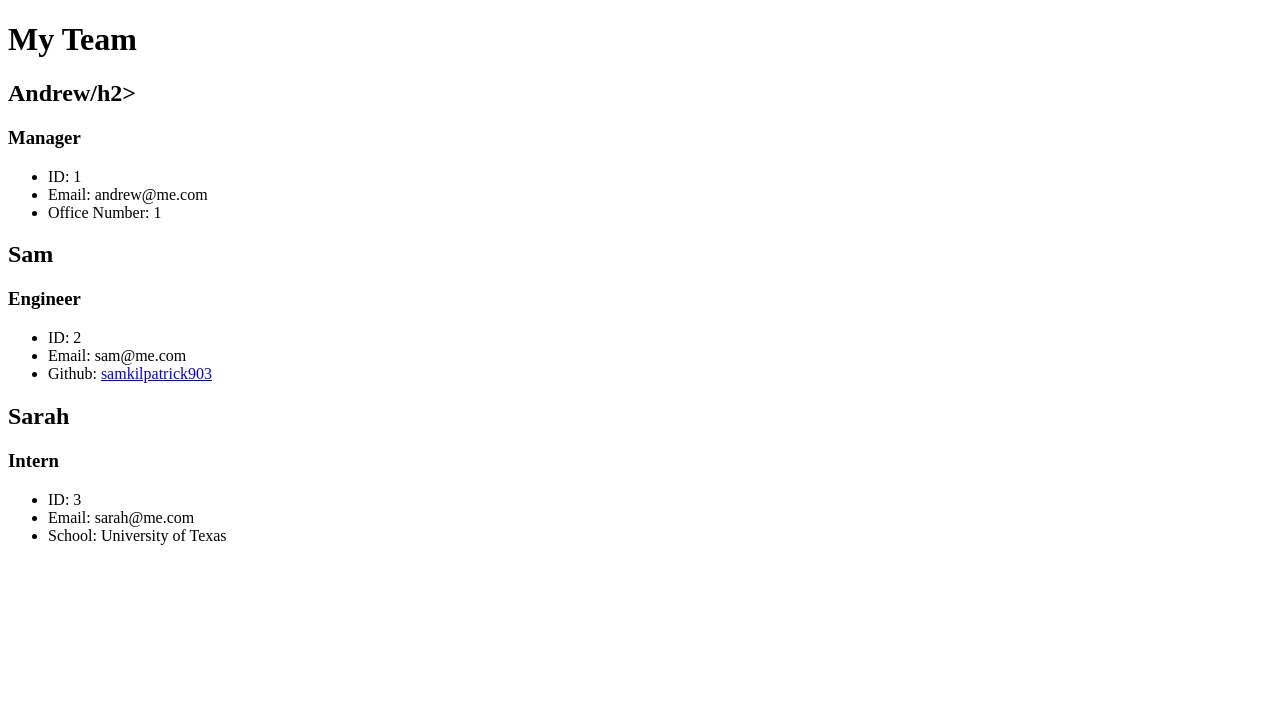
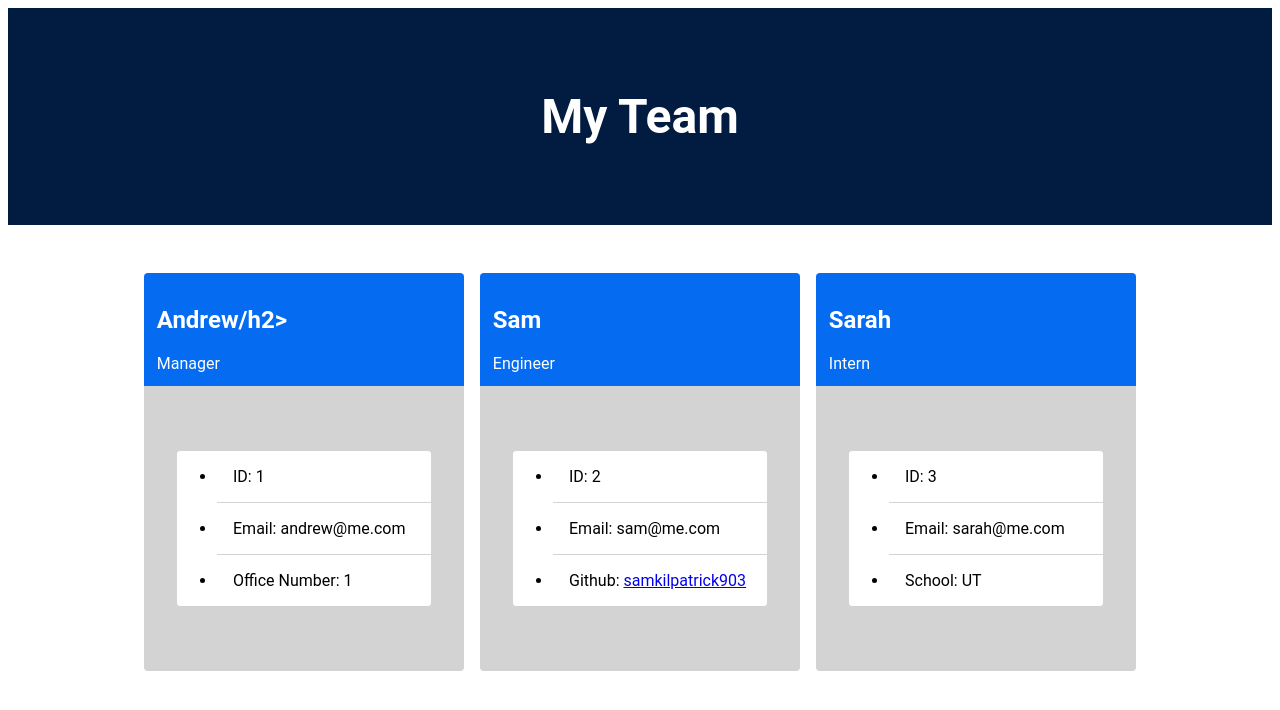
Before and after one commit to samkilpatrick903/Homework_10_TeamProfile, a plain HTML site: page index.html in a window 1280 px wide. Drawn offline with Linux system fonts and the light colour scheme; a script that the page names is missing.

Commit message:
updated css

```diff
--- a/assets/css/styles.css
+++ b/assets/css/styles.css
@@ -3,15 +3,16 @@
 }
 
 header {
-    background-color: #011C40;
+  background-color: #011c40;
   padding: 3rem;
   text-align: center;
-    font-family: 'Roboto', sans-serif;;
+  font-family: "Roboto", sans-serif;
 }
 
 header h1 {
   color: white;
-    font-size: 1.5rem;
+  font-size: 3rem;
+  font-family: "Roboto", sans-serif;
 }
 
 main {
@@ -20,12 +21,64 @@ main {
   justify-content: center;
   padding-top: 2rem;
   padding-bottom: 3rem;
+  font-family: "Roboto", sans-serif;
 }
 
 .card {
   width: calc(50% - 2rem);
   max-width: 20rem;
   margin-top: 1rem;
-    margin-left: .5rem;
-    margin-right: .5rem;
+  margin-left: 0.5rem;
+  margin-right: 0.5rem;
+  font-family: "Roboto", sans-serif;
 }
+
+.card h2 {
+  font-size: 1.5rem;
+  font-family: "Roboto", sans-serif;
+}
+
+.card h3 {
+  font-size: 1rem;
+  display: inline;
+  font-weight: normal;
+  font-family: "Roboto", sans-serif;
+}
+
+.card-header {
+  background-color: #056cf2;
+  color: white;
+  padding: 0.8rem;
+  border-radius: 0.25rem 0.25rem 0 0;
+}
+
+img {
+  width: 1.5rem;
+  margin-bottom: -0.25rem;
+  margin-top: 0.2rem;
+}
+
+.card-body {
+  background-color: lightgrey;
+  display: flex;
+  align-items: center;
+  justify-content: center;
+  padding-top: 3rem;
+  padding-bottom: 3rem;
+  border-radius: 0 0 0.25rem 0.25rem;
+}
+
+.card-body ul {
+  background-color: white;
+  width: 80%;
+  border: 1px solid lightgrey;
+  border-radius: 0.25rem;
+}
+
+.card-body li {
+  padding: 1rem;
+}
+li:nth-child(2) {
+  border-top: 1px solid lightgrey;
+  border-bottom: 1px solid lightgrey;
+}
--- a/index.html
+++ b/index.html
@@ -5,7 +5,7 @@
     <meta http-equiv="X-UA-Compatible" content="IE=edge" />
     <meta name="viewport" content="width=device-width, initial-scale=1.0" />
     <!-- <link rel="stylesheet" href="./assets/css/reset.css" /> -->
-    <link rel="stylesheet" href="./assets/css/style.css" />
+    <link rel="stylesheet" href="./assets/css/styles.css" />
     <title>Team Profile Generator</title>
   </head>
   <body>
@@ -53,7 +53,7 @@
           <ul>
             <li>ID: 3</li>
             <li>Email: sarah@me.com</li>
-            <li>School: University of Texas</li>
+            <li>School: UT</li>
           </ul>
         </div>
       </div>
```
Lines whose indentation alone changed are shown as unchanged.
